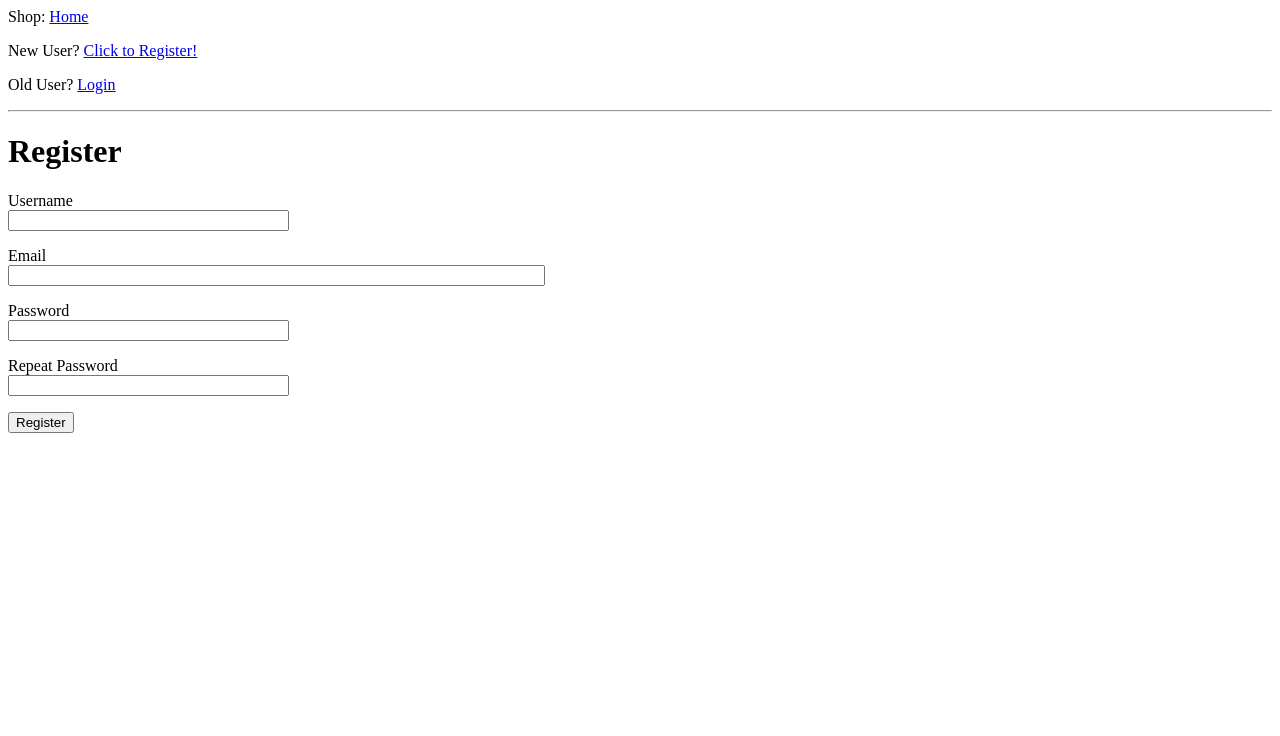
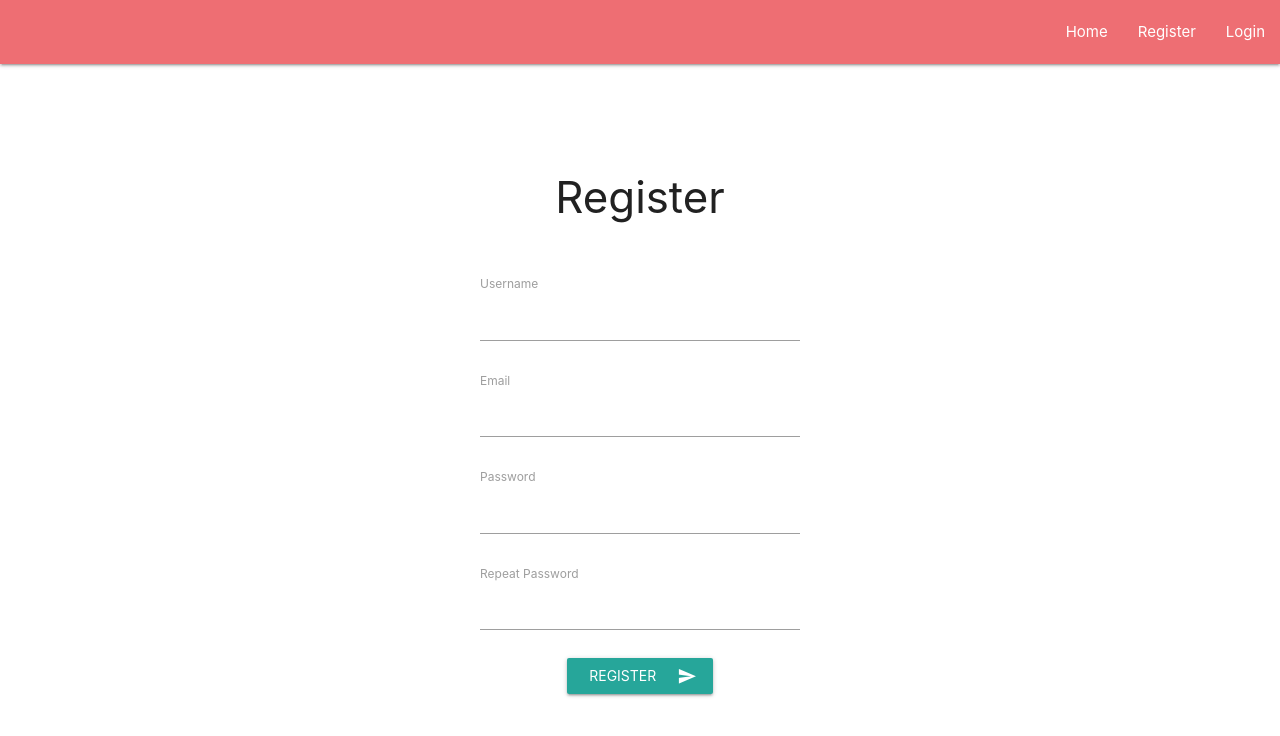
Before and after one commit to Bincha3000/Flask-shop, a Flask app: page /register in a window 1280 px wide. Shown: the top 736 px of the page. Run offline with Flask 2, Linux system fonts and the light colour scheme.

Commit message:
Добавил стили

```diff
--- /dev/null
+++ b/app/static/css/style.css
@@ -0,0 +1,59 @@
+* {
+  box-sizing: border-box;
+}
+
+.section {
+  display: flex;
+  width: 100%;
+  flex-direction: column;
+  align-items: center;
+}
+
+.form {
+  padding: 80px 0 0;
+}
+
+.title {
+  margin: 0;
+
+  text-align: center;
+
+  margin-bottom: 30px;
+}
+
+.btn input {
+  color: #fff !important;
+  outline: none;
+}
+
+.form-card {
+  width: 400px;
+  padding: 20px 40px;
+  display: flex;
+  flex-direction: column;
+}
+
+.input-wrapper {
+  margin-bottom: 20px;
+}
+
+.checkbox {
+  display: flex;
+  align-items: center;
+  margin-bottom: 20px;
+}
+
+.wrapper_position-center {
+  display: flex;
+  justify-content: center;
+}
+
+.message {
+  max-width: 300px;
+  margin: 40px auto 0;
+}
+
+.message p {
+  margin: 0;
+  line-height: 20px;
+}
--- a/app/templates/base.html
+++ b/app/templates/base.html
@@ -4,6 +4,9 @@
         <meta charset="UTF-8">
         <meta name="viewport" content="width=device-width, initial-scale=1.0">
         <meta http-equiv="X-UA-Compatible" content="ie=edge">
+        <link rel="stylesheet" href="https://cdnjs.cloudflare.com/ajax/libs/materialize/1.0.0/css/materialize.min.css">
+        <link href="https://fonts.googleapis.com/icon?family=Material+Icons" rel="stylesheet">
+        <link rel="stylesheet" href="../static/css/style.css">
         {% if title %}
             <title>{{ title }} - Shop</title>
         {% else %}
@@ -11,25 +14,42 @@
         {% endif %}
     </head>
     <body>
-        <div>Shop:
+        <nav>
+            <div class="nav-wrapper">
+                <ul id="nav-mobile" class="right hide-on-med-and-down">
+                    <li>
                         <a href="{{ url_for('index') }}">Home</a>
+                    </li>
                     {% if current_user.is_anonymous %}
-                <p>New User? <a href="{{ url_for('register') }}">Click to Register!</a></p>
-                <p>Old User? <a href="{{ url_for('login') }}">Login</a></p>
+                    <li>
+                      <a href="{{ url_for('register') }}">Register</a></p>
+                    </li>
+                    <li>
+                       <a href="{{ url_for('login') }}">Login</a></p>
+                    </li>
                     {% else %}
+                    <li>
                         <a href="{{ url_for('logout') }}">Logout</a>
+                    </li>
                     {% endif %}
+                </ul>
             </div>
-        <hr>
+        </nav>
+
         {% with messages = get_flashed_messages() %}
         {% if messages %}
-        <ul>
+
+        <div class="message">
+            <blockquote>
                 {% for message in messages %}
-                <li>{{ message }}</li>
+                <p>{{ message }}</p>
                 {% endfor %}
-        </ul>
+            </blockquote>
+        </div>
+
         {% endif %}
         {% endwith %}
         {% block content %}{% endblock %}
+        <script src="https://cdnjs.cloudflare.com/ajax/libs/materialize/1.0.0/js/materialize.min.js"></script>
     </body>
 </html>
--- a/app/templates/index.html
+++ b/app/templates/index.html
@@ -1,8 +1,12 @@
 {% extends 'base.html' %}
 
 {% block content %}
-    <h1>Hi, {{ current_user.username }}!</h1>
+
+<div class="section">
+    <h2>Hi, {{ current_user.username }}!</h2>
     {% for post in posts %}
     <div><p>{{ post.author.username }} says: <b>{{ post.body }}</b></p></div>
     {% endfor %}
+</div>
+
 {% endblock %}
--- a/app/templates/register.html
+++ b/app/templates/register.html
@@ -1,37 +1,55 @@
 {% extends "base.html" %}
 
 {% block content %}
-    <h1>Register</h1>
-    <form action="" method="post" novalidate>
+<div class="section">
+    <div class="form">
+
+        <h3 class="title">Register</h3>
+
+        <form class="form-card" action="" method="post" novalidate>
         {{ form.hidden_tag() }}
-        <p>
-            {{ form.username.label }}<br>
-            {{ form.username(size=32) }}<br>
+            <div class="input-wrapper">
+
+                {{ form.username.label }}
+                {{ form.username(size=32) }}
                 {% for error in form.username.errors %}
                 <span style="color: red;">{{ error }}</span>
                 {% endfor %}
-        </p>
-        <p>
-            {{ form.email.label }}<br>
-            {{ form.email(size=64) }}<br>
+            </div>
+
+            <div class="input-wrapper">
+
+                {{ form.email.label }}
+                {{ form.email(size=64) }}
                 {% for error in form.email.errors %}
                 <span style="color: red;">{{ error }}</span>
                 {% endfor %}
-        </p>
-        <p>
-            {{ form.password.label }}<br>
-            {{ form.password(size=32) }}<br>
+            </div>
+
+            <div class="input-wrapper">
+
+                {{ form.password.label }}
+                {{ form.password(size=32) }}
                 {% for error in form.password.errors %}
                 <span style="color: red;">{{ error }}</span>
                 {% endfor %}
-        </p>
-        <p>
-            {{ form.password2.label }}<br>
-            {{ form.password2(size=32) }}<br>
+            </div>
+
+            <div class="input-wrapper">
+
+                {{ form.password2.label }}
+                {{ form.password2(size=32) }}
                 {% for error in form.password2.errors %}
                 <span style="color: red;">{{ error }}</span>
                 {% endfor %}
-        </p>
-        <p>{{ form.submit() }}</p>
+            </div>
+
+            <div class="wrapper_position-center">
+                <button class="btn waves-effect waves-light" type="submit" name="action">
+                    {{ form.submit }} <i class="material-icons right">send</i>
+                </button>
+            </div>
         </form>
+    </div>
+</div>
 {% endblock %}
```
Also changed, not shown: app/templates/login.html (+31 -14 lines), 1 other file. Lines whose indentation alone changed are shown as unchanged.
